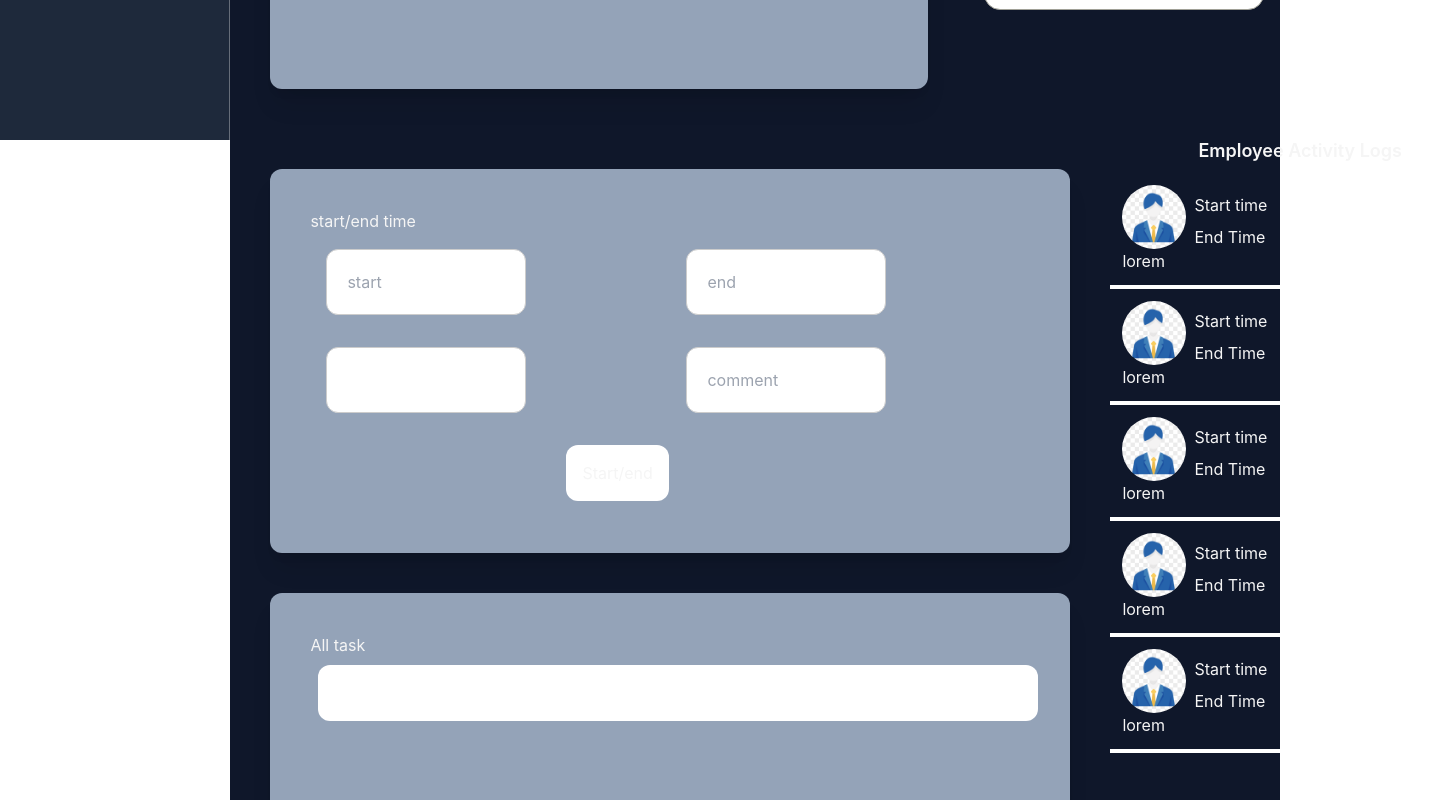
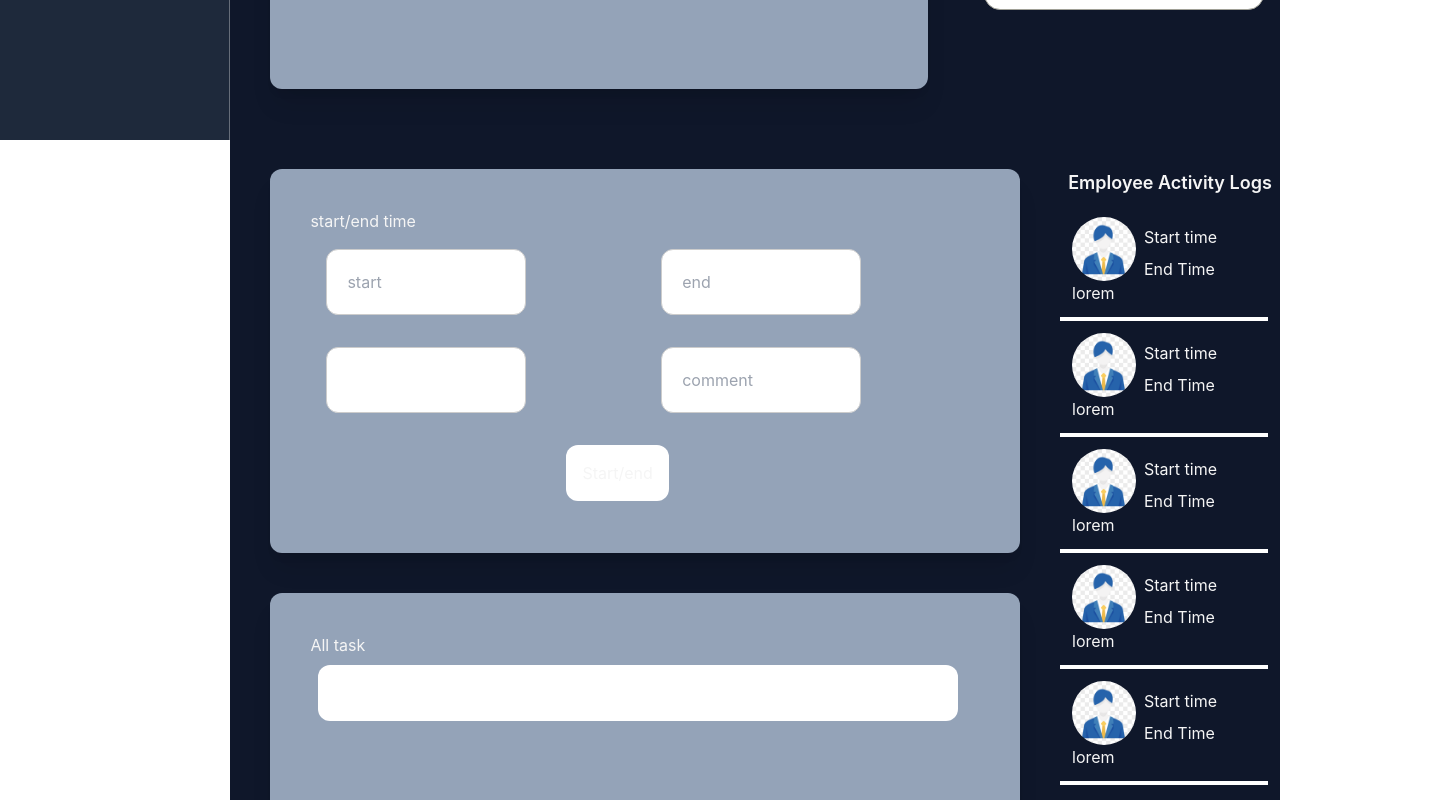
Before and after one commit to Sameer-khann/Navieo.employee, a React (Create React App) app in the folder frontend/: page / in a window 1280 px wide. Shown: the part 660-1460 px from the top of the page, 1430 px wide, since content can reach past the window. Built offline with nearby package versions, Linux system fonts and the light colour scheme.

Commit message:
landingpage fix with clender

```diff
--- a/frontend/src/components/Emplogs.js
+++ b/frontend/src/components/Emplogs.js
@@ -3,8 +3,8 @@ import emp from '../assets/img/emp.png';
 const Emplogs=()=>{
 return(
     <>
-      <h1 className='font-semibold text-lg ml-20 p-2'>Employee Activity Logs</h1>
-                        <div className=' flex h-22 w-80 border-b-4 border-white p-3'>
+      <h1 className=' text-center font-semibold text-lg  p-2'>Employee Activity Logs</h1>
+                        <div className=' flex h-22 w-52 border-b-4 border-white p-3 mr-3'>
                             <div>
                             <img src={emp} className='rounded-full h-16 w-18'></img>
                             <h1 >lorem</h1>
@@ -15,7 +15,7 @@ return(
                                 <h1 className='m-2'>End Time</h1>
                             </div>
                         </div>
-                        <div className=' flex h-22 w-80 border-b-4 border-white p-3'>
+                        <div className=' flex h-22 w-52 border-b-4 border-white p-3 mr-3'>
                             <div>
                             <img src={emp} className='rounded-full h-16 w-18'></img>
                             <h1 >lorem</h1>
@@ -26,7 +26,7 @@ return(
                                 <h1 className='m-2'>End Time</h1>
                             </div>
                         </div>
-                        <div className=' flex h-22 w-80 border-b-4 border-white p-3'>
+                        <div className=' flex h-22 w-52 border-b-4 border-white p-3 mr-3'>
                             <div>
                             <img src={emp} className='rounded-full h-16 w-18'></img>
                             <h1 >lorem</h1>
@@ -37,7 +37,7 @@ return(
                                 <h1 className='m-2'>End Time</h1>
                             </div>
                         </div>
-                        <div className=' flex h-22 w-80 border-b-4 border-white p-3'>
+                        <div className=' flex h-22 w-52 border-b-4 border-white p-3 mr-3'>
                             <div>
                             <img src={emp} className='rounded-full h-16 w-18'></img>
                             <h1 >lorem</h1>
@@ -48,7 +48,7 @@ return(
                                 <h1 className='m-2'>End Time</h1>
                             </div>
                         </div>
-                        <div className=' flex h-22 w-80 border-b-4 border-white p-3'>
+                        <div className=' flex h-22 w-52 border-b-4 border-white p-3 mr-3'>
                             <div>
                             <img src={emp} className='rounded-full h-16 w-18'></img>
                             <h1 >lorem</h1>
--- a/frontend/src/components/Employee.js
+++ b/frontend/src/components/Employee.js
@@ -28,9 +28,9 @@ const Employee = () => {
                 </div>
 
             </div>
-            <div className='flex'>
+            <div className='flex '>
                 <div>
-                <div className="shadow-xl  rounded-xl w-[50rem] ml-15 h-96 p-10 m-10 bg-slate-400  ">
+                    <div className="shadow-xl  rounded-xl  ml-15 h-96 p-10 m-10 bg-slate-400  ">
                         <h1>start/end time</h1>
                         <div className="flex">
                             <div className="flex-col ">
@@ -50,15 +50,16 @@ const Employee = () => {
 
 
 
-                <div className="shadow-xl  rounded-xl w-[50rem] ml-15 h-96 p-10 m-10 bg-slate-400">
+                    <div className="shadow-xl  rounded-xl  ml-15 h-96 p-10 m-10 bg-slate-400">
                         <h1>All task</h1>
-                    <div className="bg-white w-[45rem] h-14 rounded-xl p-4 m-2"></div>
+                        <div className="bg-white w-[40rem] h-14 rounded-xl p-4 m-2"></div>
                     </div>
                 </div>
-                <div className='flex w-80'>
-                    <div className="flex-col  ">
-                      <Emplogs/>
+                <div className='flex  justify-center  '>
+                    <div className="flex flex-col items-center mt-8 ">
+                        <Emplogs />
                     </div>
+
 
                 </div>
             </div>
--- a/frontend/src/pages/LandingPage.css
+++ b/frontend/src/pages/LandingPage.css
@@ -9,6 +9,16 @@
     position: absolute;
     right: 0;
     left: 18%;
+    background-color: #0f172a;
+    color: whitesmoke;
+    display: flex;
+    flex-direction: column;
+}
+
+.right-sectionH{
+    position: absolute;
+    right: 0;
+    left: 0;
     background-color: #0f172a;
     color: whitesmoke;
     display: flex;
--- a/frontend/src/pages/LandingPage.js
+++ b/frontend/src/pages/LandingPage.js
@@ -26,7 +26,7 @@ const LandingPage = () => {
                     <div className={`left-section ${isLeftSectionVisible ? '' : 'hidden'}`}>
                         <Sidebar />
                     </div>
-                    <div className="right-section">
+                    <div className={`right-section ${isLeftSectionVisible ? '' : 'right-sectionH'}`}>
                         <div className="HomeButton" onClick={toggleLeftSection}>Home</div>
                         <Employee />
                         {/* <div className="bottom-right-section">
```
Lines whose indentation alone changed are shown as unchanged.
